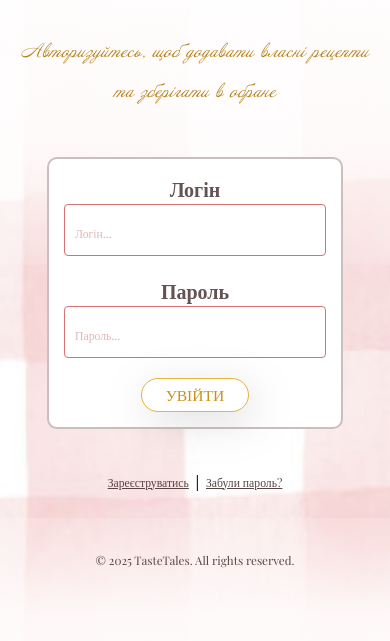
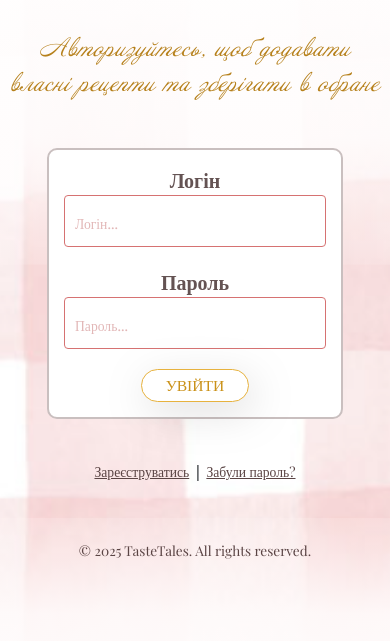
Before and after one commit to KatrinGratilova/TasteTales3, a website: page html/login.html in a window 390 px wide. Shown: the part 73-714 px from the top of the page. Drawn offline with nearby package versions, Linux system fonts and the light colour scheme; a web font is replaced by a local one.

Commit message:
init commit

```diff
--- a/css/login-register.css
+++ b/css/login-register.css
@@ -64,7 +64,6 @@ form {
     padding-bottom: 15px;
     font-size: 35px;
     font-weight: 400;
-    line-height: 40px;
     color: #B6801B;
 }
 
@@ -92,6 +91,6 @@ footer {
     }
 
     .cursive-main {
-        font-size: 4.5vw;
+        font-size: 6vw;
     }
 }
--- a/css/main.css
+++ b/css/main.css
@@ -311,7 +311,7 @@ label {
     .regular-text, input::placeholder,
     textarea::placeholder,
     select {
-        font-size: 3vw;
+        font-size: 3.5vw;
         line-height: 3.6vw;
     }
     .login-btn {
```
